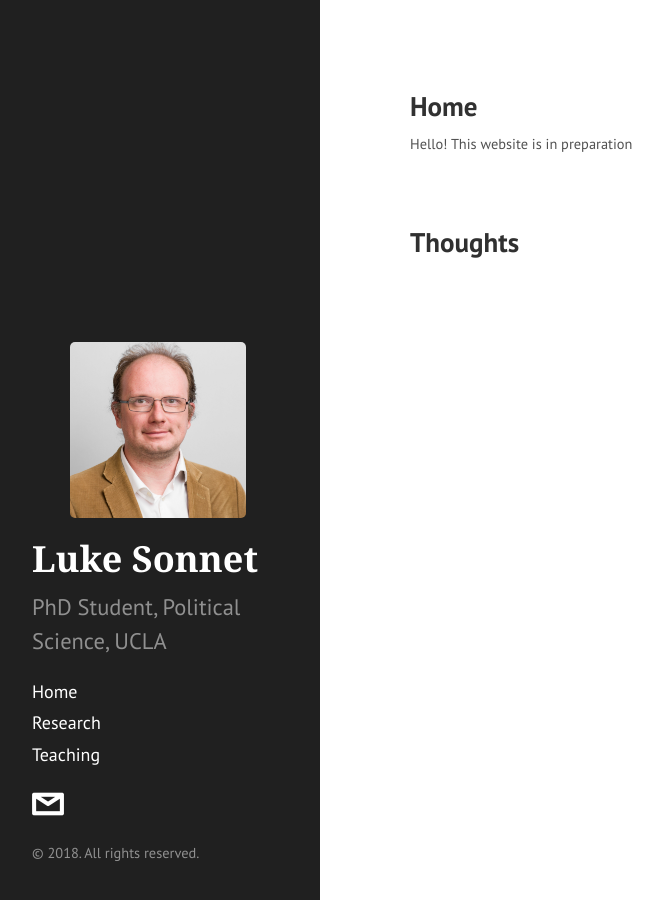
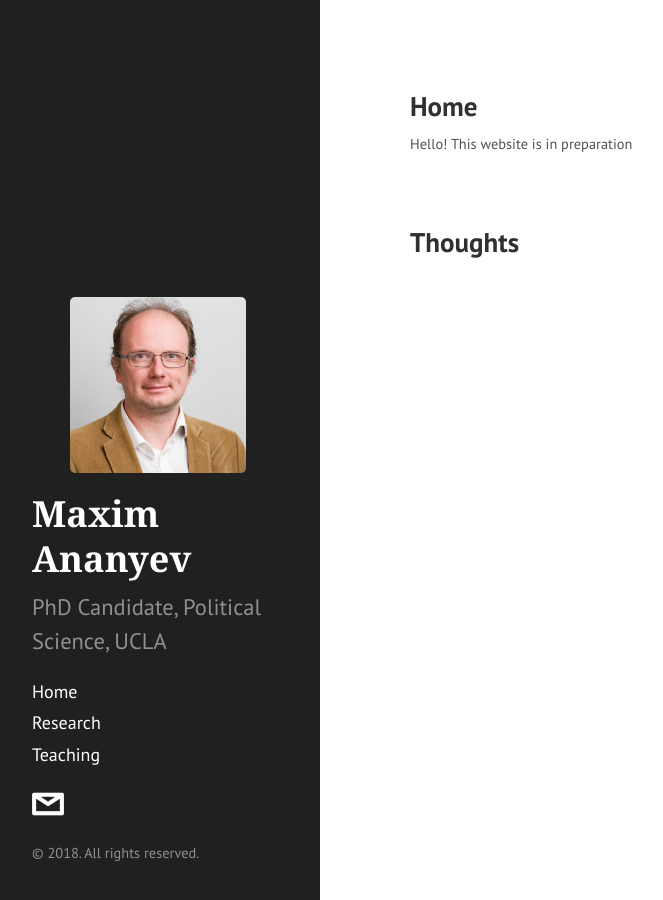
Before and after one commit to avtishin/avtishin.github.io, a Jekyll site: the page built from index.md, in a window 1280 px wide. Shown: the whole page, without its empty margins (4-667 px from the left). Built offline with Jekyll 4.4.1, drawn with Linux system fonts in a browser that asks for light colours; Markdown is read by kramdown in place of the engine named in the settings.

Commit message:
change title

```diff
--- a/_config.yml
+++ b/_config.yml
@@ -1,23 +1,22 @@
 # Dependencies
-markdown:         kramdown
-gems:             [jekyll-paginate]
+markdown:         redcarpet
+highlighter:      pygments
 
 # Permalinks
 permalink:        pretty
-highlight:        pygments
+
 # Setup
-title:            Luke Sonnet
-description:      'PhD Student, Political Science, UCLA'
-url:              http://lukesonnet.github.io
+title:           Maxim Ananyev
+description:     PhD Candidate, Political Science, UCLA
+
 
 author:
-  name:           'Luke Sonnet'
-  url:            https://twitter.com/LukeSonnet
+  name:           ''
 
-paginate:         1
-paginate_path:    "/thoughts/page:num"
+paginate:         5
+
 # Custom vars
-#version:          2.1.0
+version:          2.1.0
 
-#github:
-#  repo:           https://github.com/lukesonnet/lukesonnet.github.io
+github:
+  repo:           https://github.com/poole/hyde
```
